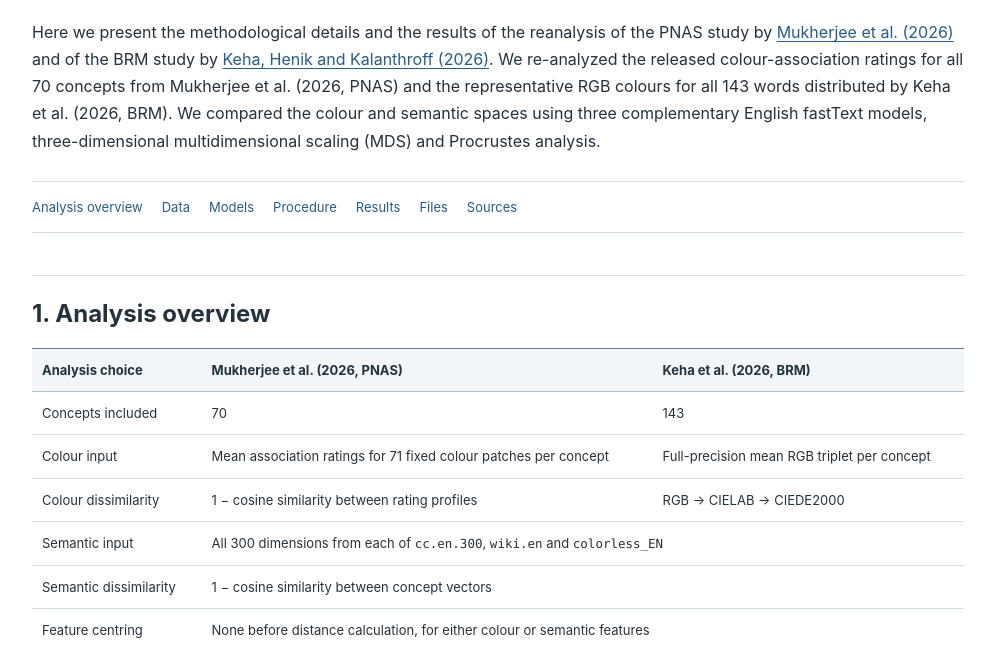
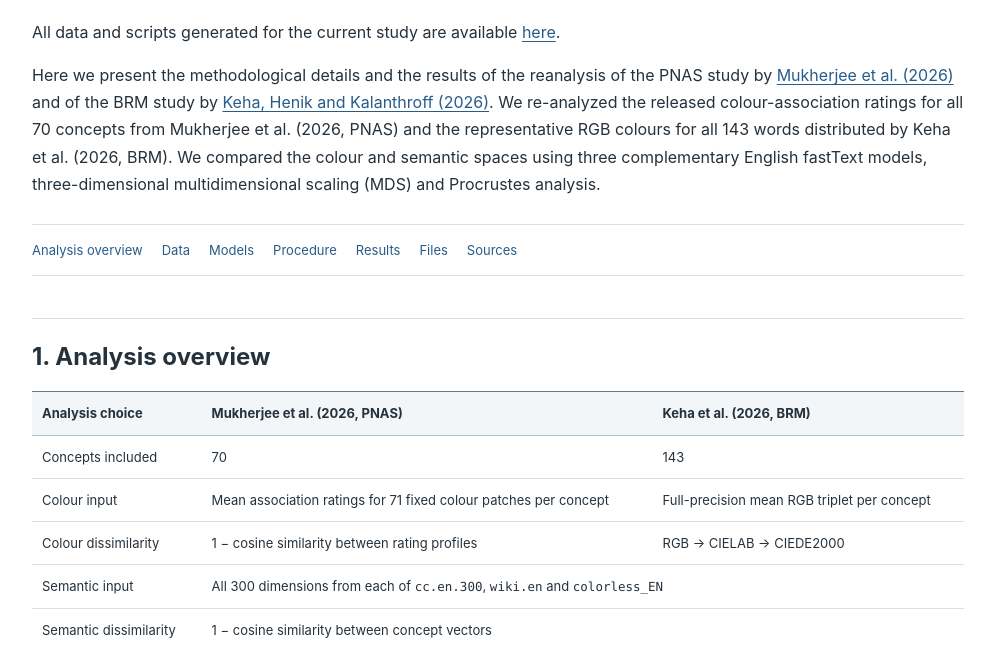
Before and after one commit to lauraannaciaccio/color-language, a plain HTML site: page index.html in a window 1280 px wide. Shown: the part 146-795 px from the top of the page, without its empty margins (142-1137 px from the left). Drawn offline with Linux system fonts and the light colour scheme.

Commit message:
Add files via upload

```diff
--- a/index.html
+++ b/index.html
@@ -23,6 +23,9 @@ figure img{display:block;width:100%;height:auto}.figure-study{font-size:15px;fon
 <header>
 <h1>color-semantic spaces alignment</h1>
 <p class="authors">Ciaccio, Gatti, Vecchi &amp; Rinaldi</p>
+</p>
+<p>All data and scripts generated for the current study are available <a href="https://zenodo.org/records/24395457?preview=1&token=eyJhbGciOiJIUzUxMiJ9.eyJpZCI6ImUwZjFmODI4LThjNTUtNDlhYS05NGU3LTJmZGJmN2JiMGVmYyIsImRhdGEiOnt9LCJyYW5kb20iOiIzNGFlZWUxZTNiNGEyMWE4MjYwYzA1YWNiNTAxYjA0OCJ9.pEXvcgwMkTpGWqe9gpkcxKcA5Ezi7kJLvYA_maDw7b-IVbr6HY13Ur73RLKflB9lb3-lFtJoVoQ7WW114ilCOw">here</a>.</p>
+
 <p>Here we present the methodological details and the results of the reanalysis of the PNAS study by <a href="https://doi.org/10.1073/pnas.2526862123">Mukherjee et al. (2026)</a> and of the BRM study by <a href="https://doi.org/10.3758/s13428-026-03084-z">Keha, Henik and Kalanthroff (2026)</a>. We re-analyzed the released colour-association ratings for all 70 concepts from Mukherjee et al. (2026, PNAS) and the representative RGB colours for all 143 words distributed by Keha et al. (2026, BRM). We compared the colour and semantic spaces using three complementary English fastText models, three-dimensional multidimensional scaling (MDS) and Procrustes analysis.</p>
 <nav class="contents" aria-label="Contents"><a href="#overview">Analysis overview</a><a href="#data">Data</a><a href="#models">Models</a><a href="#procedure">Procedure</a><a href="#results">Results</a><a href="#reproduce">Files</a><a href="#sources">Sources</a></nav>
 </header>
```
